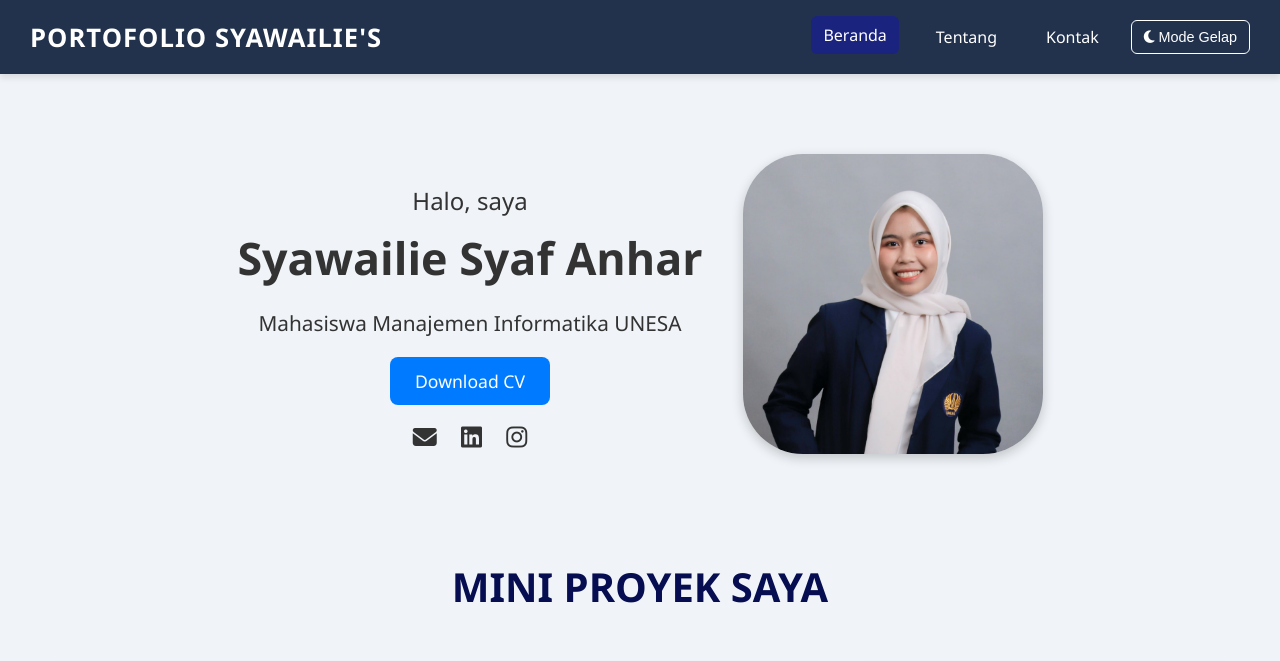
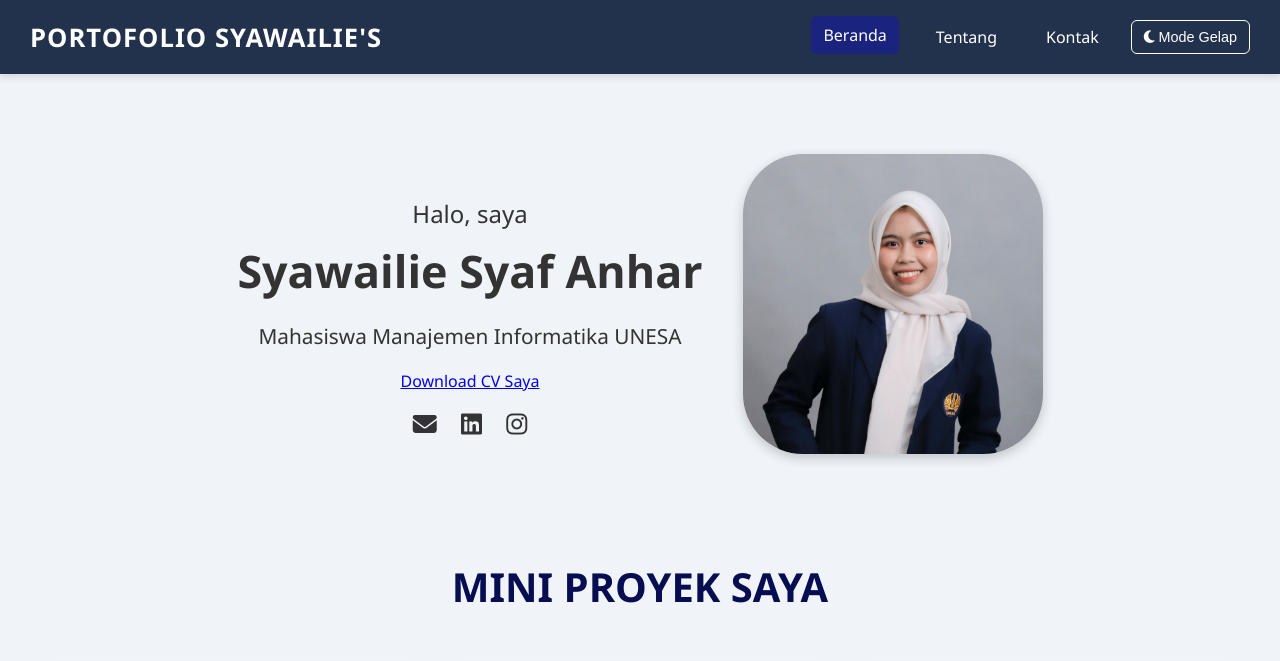
Before and after one commit to syawailie-syaf-anhar/Portofolio-syawailie-, a plain HTML site: page index.html in a window 1280 px wide. Shown: the top 661 px of the page. Drawn offline with Linux system fonts and the light colour scheme; a small style sheet from the web is missing.

Commit message:
Update index.html
Updet untutk CV

```diff
--- a/index.html
+++ b/index.html
@@ -28,7 +28,7 @@
                 <h1 class="hero-name">Syawailie Syaf Anhar</h1>
                 <p class="hero-description">Mahasiswa Manajemen Informatika UNESA</p>
                 <div class="hero-actions">
-                    <a href="cv_syawailie.pdf" download class="download-cv-btn">Download CV</a>
+                    <a href="https://github.com/username/Portofolio-syawailie-/raw/main/cv_Syawailie.pdf" download>Download CV Saya</a>
                     <div class="hero-social-links">
                         <!-- Menggunakan Ikon Font Awesome -->
                         <a href="mailto:syawailie0611@gmail.com" title="Email"><i class="fas fa-envelope"></i></a>
```
